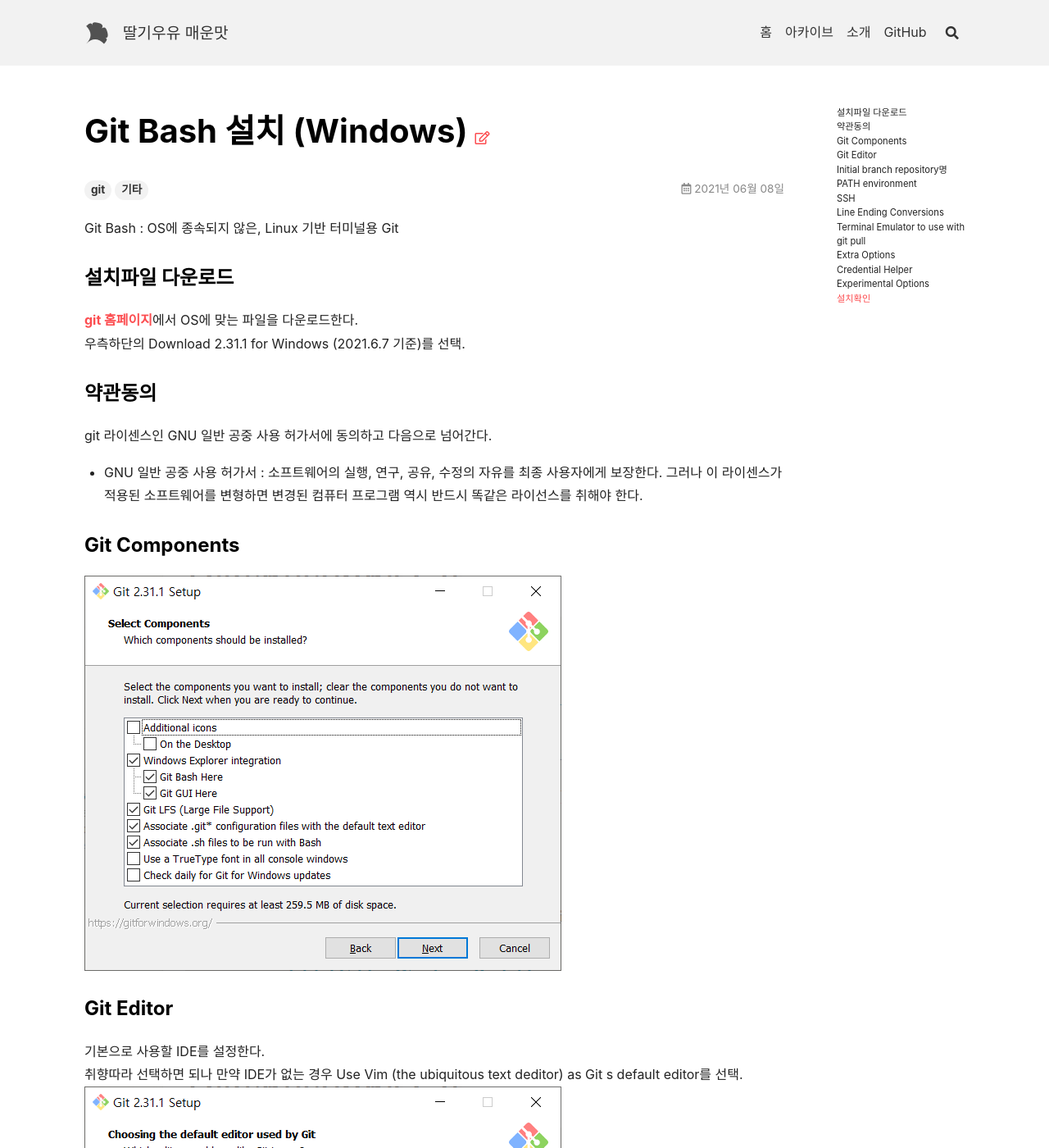
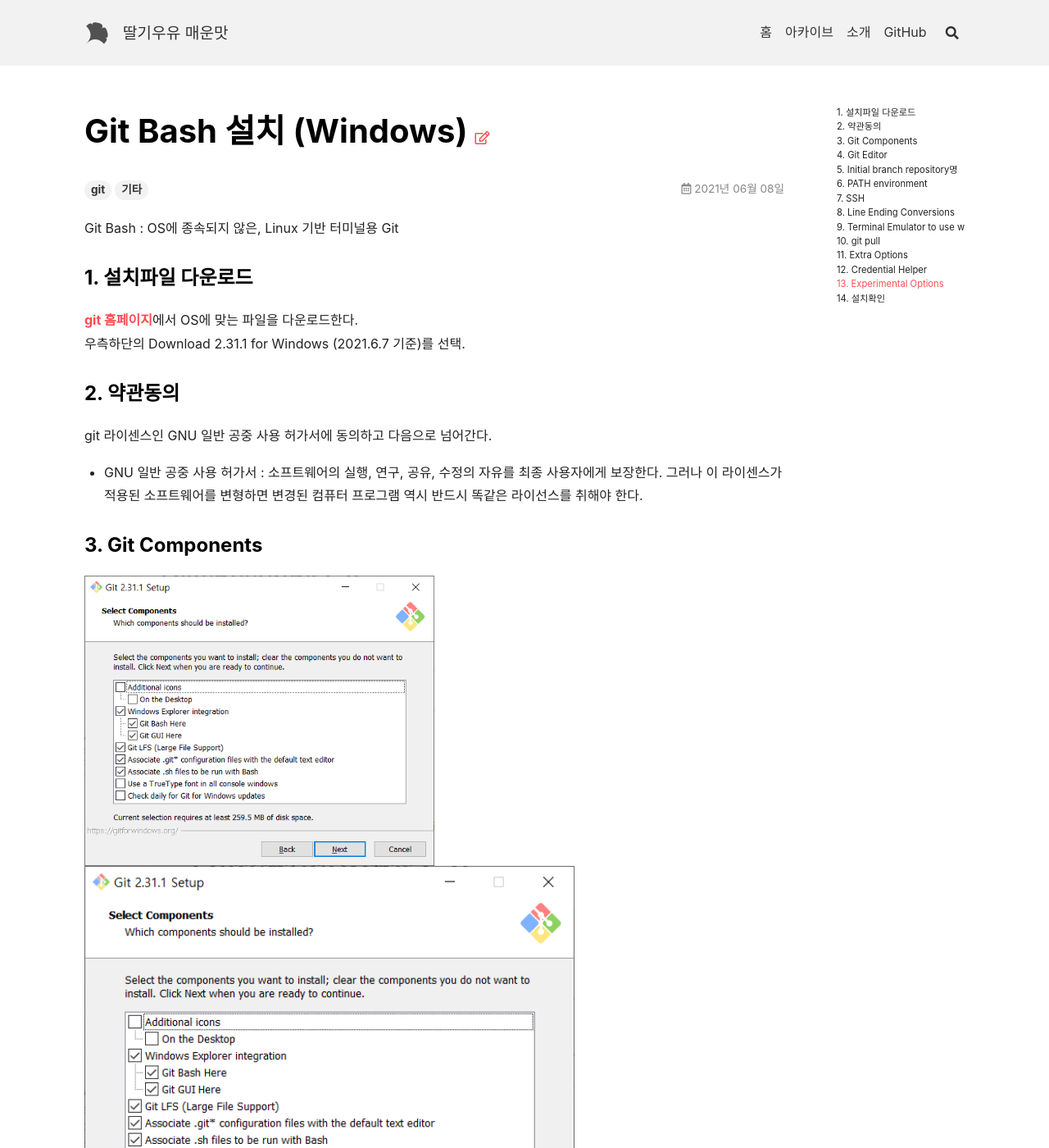
Before and after one commit to dw3624/dw3624.github.io, a Jekyll site: the page built from _posts/2021-06-08-gitbash설치.md, in a window 1280 px wide and 1400 px high. Shown: the whole window at 82% size. Built offline with Jekyll 4.4.1, drawn with Linux system fonts in a browser that asks for light colours; nearby versions of some CDN libraries; some of the changed text lies outside the part shown.

Commit message:
post added

```diff
--- a/_posts/2021-06-08-gitbash설치.md
+++ b/_posts/2021-06-08-gitbash설치.md
@@ -6,20 +6,22 @@
 Git Bash : OS에 종속되지 않은, Linux 기반 터미널용 Git
 
 
-### 설치파일 다운로드
+### 1. 설치파일 다운로드
 [git 홈페이지](https://git-scm.com/)에서 OS에 맞는 파일을 다운로드한다.
 우측하단의 Download 2.31.1 for Windows (2021.6.7 기준)를 선택.
 
 
-### 약관동의
+### 2. 약관동의
 git 라이센스인 GNU 일반 공중 사용 허가서에 동의하고 다음으로 넘어간다.
  - GNU 일반 공중 사용 허가서 : 소프트웨어의 실행, 연구, 공유, 수정의 자유를 최종 사용자에게 보장한다. 그러나 이 라이센스가 적용된 소프트웨어를 변형하면 변경된 컴퓨터 프로그램 역시 반드시 똑같은 라이선스를 취해야 한다.
 
 
-### Git Components
-![git_comp]({{site.url}}/assets/images/210608/b1.png)
+### 3. Git Components
+![git_comp]({{site.url}}/assets/images/210608/b1.png){: width="50%" height="50%"}
+![git_comp]({{site.url}}/assets/images/210608/b1.png){: width="70%" height="70%"}
+![git_comp]({{site.url}}/assets/images/210608/b1.png){: width="30%" height="30%"}
 
-### Git Editor
+### 4. Git Editor
 기본으로 사용할 IDE를 설정한다.
 취향따라 선택하면 되나 만약 IDE가 없는 경우 Use Vim (the ubiquitous text deditor) as Git
 s default editor를 선택.
@@ -27,14 +29,13 @@
  - IDE(Integrated Development Environment) : 프로그램 개발에 관련된 모든 작업을 하나의 프로그램 안에서 처리하는 환경을 제공하는 소프트웨어.
 
 
-
-### Initial branch repository명
+### 5. Initial branch repository명
 새로운 저장소(Git repository)를 만들 때 생성되는 브랜치명을 설정한다.
 ![git_rep]({{site.url}}/assets/images/210608/b3.png)
 git의 기본 repository명이 master에서 main으로 바뀌었기 때문에 후자로 커스텀 설정.
  - 브랜치 : 저장소 안의 독립적인 작업 영역
 
-### PATH environment
+### 6. PATH environment
 path(환경변수)를 설정한다.
 ![git_path]({{site.url}}/assets/images/210608/b4.png)
  - use git from git bash only :
@@ -44,31 +45,31 @@
  - use Git and optional Unix tools from the Command Prompt :
      - Windows cmd에서 유닉스 도구와 git을 사용할 경우(충돌 우려 있음)
 
-### SSH
+### 7. SSH
 ![git_ssh]({{site.url}}/assets/images/210608/b5.png)
 
-### Line Ending Conversions
+### 8. Line Ending Conversions
 개행(줄바꿈) 표시 방식을 설정한다.
 ![git_line]({{site.url}}/assets/images/210608/b6.png)
 
-### Terminal Emulator to use with
+### 9. Terminal Emulator to use with
 git bash를 사용할 터미널 에뮬레이터를 설정한다.
 ![git_term]({{site.url}}/assets/images/210608/b7.png)
 
-### git pull
+### 10. git pull
 Default (fast-forward or merge) 선택
 
-### Extra Options
+### 11. Extra Options
 Enable File system caching 선택
 
-### Credential Helper
+### 12. Credential Helper
 Git Credential Manager Core 선택
 
-### Experimental Options
+### 13. Experimental Options
 ![git_expr]({{site.url}}/assets/images/210608/b8.png)
 실험적인 추가기능은 선택하지 않고 진행.
 
-### 설치확인
+### 14. 설치확인
 git bash로 들어가 git --version을 입력, 아래와 같이 버전이 출력되면 설치 완료.
 ![git_bahs]({{site.url}}/assets/images/210608/b9.png)
 
```
